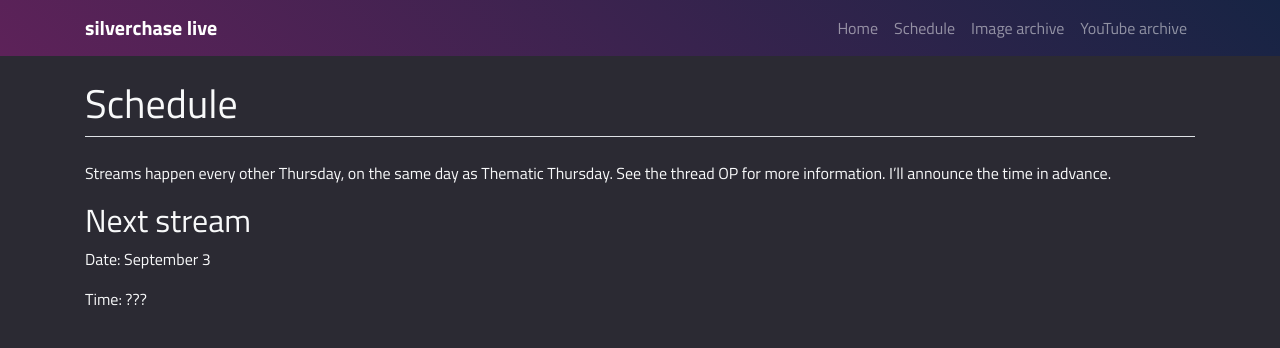
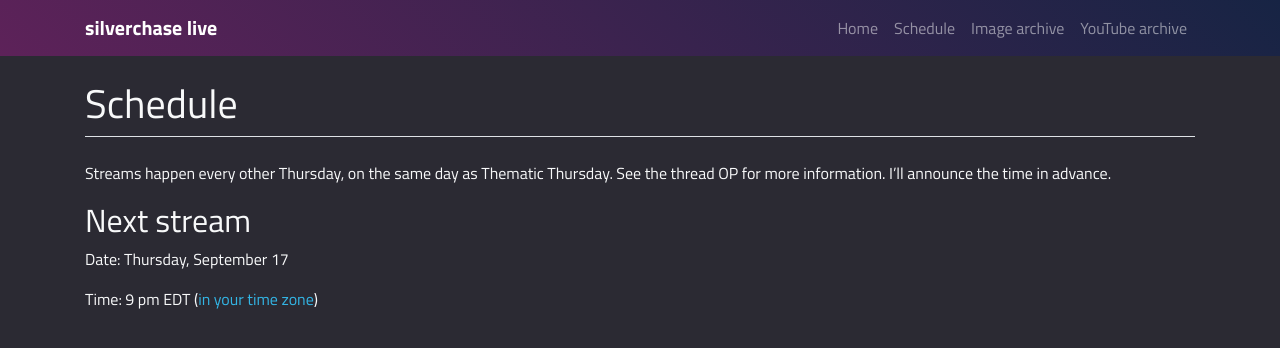
Before and after one commit to silverchaselive/silverchaselive.github.io, a Jekyll site: the page built from _pages/schedule.md, in a window 1280 px wide. Shown: the top 348 px of the page. Built offline with Jekyll 4.4.1, drawn with Linux system fonts in a browser that asks for light colours.

Commit message:
builtin time conversion

```diff
--- a/_pages/schedule.md
+++ b/_pages/schedule.md
@@ -4,10 +4,12 @@
 narrow: true
 title: Schedule
 ---
+{% assign date = "September 17" %}
+{% assign time = "9 pm EDT" %}
 
 Streams happen every other Thursday, on the same day as Thematic Thursday. See the thread OP for more information. I'll announce the time in advance.
 
 ## Next stream
-Date: September 3
+Date: Thursday, {{ date }}
 
-Time: ???
+Time: {{ time }} ([in your time zone](https://www.google.com/search?q={{ time }}+in+my+time+zone))
```
